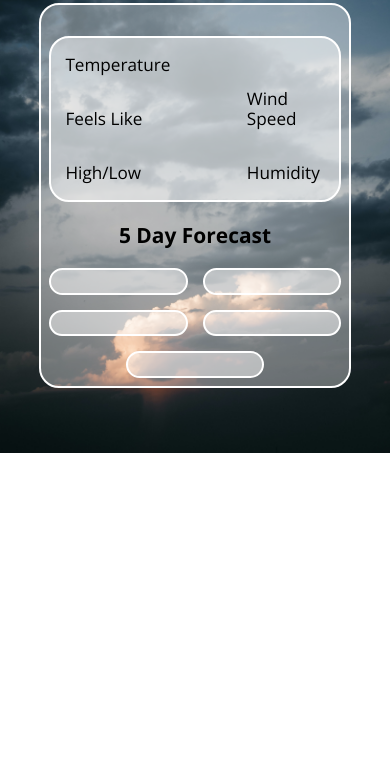
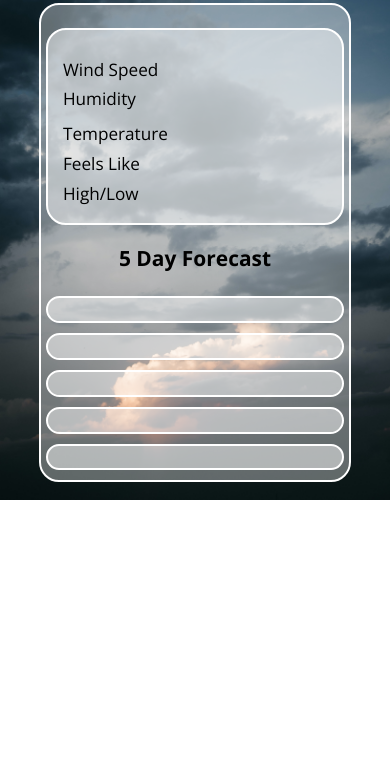
Before and after one commit to Nihal-and-Anton/friendly-weather-app, a plain HTML site: page index.html in a window 390 px wide. Shown: the part 71-844 px from the top of the page. Drawn offline with nearby package versions, Linux system fonts and the light colour scheme; no server answers; some icons are missing.

Commit message:
added styles, updated responsiveness

```diff
--- a/index.html
+++ b/index.html
@@ -9,8 +9,7 @@
     <link rel="shortcut icon" href="#" type="image/x-icon">
     <link rel="stylesheet" href="https://cdnjs.cloudflare.com/ajax/libs/weather-icons/2.0.12/css/weather-icons.min.css" integrity="sha512-r/Gan7PMSRovDus++vDS2Ayutc/cSdl268u047n4z+k7GYuR7Hiw71FsT3QQxdKJBVHYttOJ6IGLnlM9IoMToQ==" crossorigin="anonymous" />
     <link rel="preconnect" href="https://fonts.gstatic.com">
-    <link href="https://fonts.googleapis.com/css2?family=Merriweather:wght@700&family=Open+Sans:wght@400;700&display=swap"
-        rel="stylesheet">
+    <link href="https://fonts.googleapis.com/css2?family=Merriweather:wght@700&family=Open+Sans:wght@400;600;700&display=swap" rel="stylesheet">
     <link rel="stylesheet" href="./styles/styles.css">
 </head>
 
@@ -27,34 +26,34 @@
                         <div class="weather-stats">
                             <div class="real-temp">
                                 <p>Temperature</p>
-                                <p id="real-temp"></p>
+                                <p class="stat" id="real-temp"></p>
                             </div>
                             <div class="feels-like">
                                 <p>Feels Like</p>
-                                <p id="feels-like"></p>
+                                <p class="stat" id="feels-like"></p>
                             </div>
                             <div class="high-low">
                                 <p>High/Low</p>
-                                <p id="current-daily-temperature"></p>
+                                <p class="stat" id="current-daily-temperature"></p>
                             </div>
                         </div>
 
                         <div class="description">
-                            <p id="description"></p>
+                            <p class="stat" id="description"></p>
                         </div>
 
                         <div class="other-stats">
                             <div>
                                 <p id="current-date"></p>
-                                <p id="current-time"></p>
+                                <p class="stat" id="current-time"></p>
                             </div>
                             <div>
                                 <p>Wind Speed</p>
-                                <p id="wind-speed"></p>
+                                <p class="stat" id="wind-speed"></p>
                             </div>
                             <div>
                                 <p>Humidity</p>
-                                <p id="humidity"></p>
+                                <p class="stat" id="humidity"></p>
                             </div>
                         </div>
                     </div>
@@ -66,23 +65,23 @@
                     <div class="forecast-container">
                         <article class="forecast">
                             <h4></h4>
-                            <p class="forecast-daily-temperature"></p>
+                            <p class="forecast-daily-temperature stat"></p>
                         </article>
                         <article class="forecast">
                             <h4></h4>
-                            <p class="forecast-daily-temperature"></p>
+                            <p class="forecast-daily-temperature stat"></p>
                         </article>
                         <article class="forecast">
                             <h4></h4>
-                            <p class="forecast-daily-temperature"></p>
+                            <p class="forecast-daily-temperature stat"></p>
                         </article>
                         <article class="forecast">
                             <h4></h4>
-                            <p class="forecast-daily-temperature"></p>
+                            <p class="forecast-daily-temperature stat"></p>
                         </article>
                         <article class="forecast">
                             <h4></h4>
-                            <p class="forecast-daily-temperature"></p>
+                            <p class="forecast-daily-temperature stat"></p>
                         </article>
                     </div>
                 </article>
--- a/script.js
+++ b/script.js
@@ -64,7 +64,7 @@ weatherApp.displayWeather = weatherObject => {
     document.querySelector('.description').appendChild(weatherIcon);
 
     document.getElementById('wind-speed')
-        .textContent = `${(weatherObject.wind.speed * 3.6).toFixed(1)} km/hr`
+        .textContent = `${(weatherObject.wind.speed * 3.6).toFixed()} km/hr`
 
     document.getElementById('humidity')
         .textContent = `${weatherObject.main.humidity}%`
--- a/styles/sass/partials/_app.scss
+++ b/styles/sass/partials/_app.scss
@@ -8,11 +8,12 @@
 .weather-container {
     display: flex;
     justify-content: space-between;
-    padding: 0 5%;
+    padding: 0 1.5%;
 
     .weather-stats,
     .other-stats {
         width: 30%;
+        flex-grow: 1;
 
         div {
             display: flex;
@@ -36,6 +37,7 @@
     }
 
     .description {
+        margin: 0 30px;
         text-align: center;
         p {
             text-transform: capitalize;
@@ -47,9 +49,6 @@
 }
 
 .forecast-container {
-    // display: grid;
-    // grid-template-columns: repeat(5, 1fr);
-    // gap: 15px;
     display: flex;
     justify-content: space-between;
 
@@ -64,3 +63,7 @@
         }
     }
 }
+
+.stat {
+        font-weight: 600;
+    }
--- a/styles/sass/partials/_general.scss
+++ b/styles/sass/partials/_general.scss
@@ -12,11 +12,11 @@ body {
 
 .wrapper {
     width: 80%;
-    max-width: 768px;
+    max-width: 780px;
     margin: 0 auto;
 
     border: 2px solid white;
-    padding: 2%;
+    padding: 0 1.3% 1.3% 1.3%;
     border-radius: 20px;
     background-color: rgba(255, 255, 255, 0.35);
 }
--- a/styles/sass/partials/_media-queries.scss
+++ b/styles/sass/partials/_media-queries.scss
@@ -18,6 +18,52 @@
     }
 }
 
+@media (max-width: 810px) {
+    .weather-container {
+        flex-direction: column-reverse;
+
+        .weather-stats {
+            width: 100%;
+            flex-direction: row;
+
+            div {
+                flex-direction: column;
+                flex-basis: auto;
+                flex-grow: 1;
+
+                p {
+                    text-align: center;
+                }
+            }
+        }
+
+        .description {
+            margin: 0;
+
+            p {
+                margin: 5px 0;
+            }
+        }
+
+        .other-stats {
+            width: 100%;
+            display: flex;
+            justify-content: space-between;
+
+            div {
+                flex-direction: column;
+                flex-basis: auto;
+                flex-grow: 1;
+
+                p:first-child,
+                p:last-child {
+                    text-align: center;
+                }
+            }
+        }
+    }
+}
+
 @media (max-width: 540px) {
     .forecast-container {
         .forecast:nth-child(3),
@@ -32,3 +78,32 @@
         }
     }
 }
+
+@media (max-width: 400px) {
+    .weather-container {
+        padding: 5%;
+
+        .weather-stats,
+        .other-stats  {
+            flex-direction: column;
+
+            div {
+                flex-direction: row;
+                justify-content: space-between;
+            }
+
+            p {
+                margin: 5px 0;
+            }
+        }
+    }
+
+    .five-day-forecast {
+        .forecast-container {
+            article.forecast {
+                width: 100%;
+                margin: 5px 0;
+            }
+        }
+    }
+}
```
Also changed, not shown: styles/styles.css.
